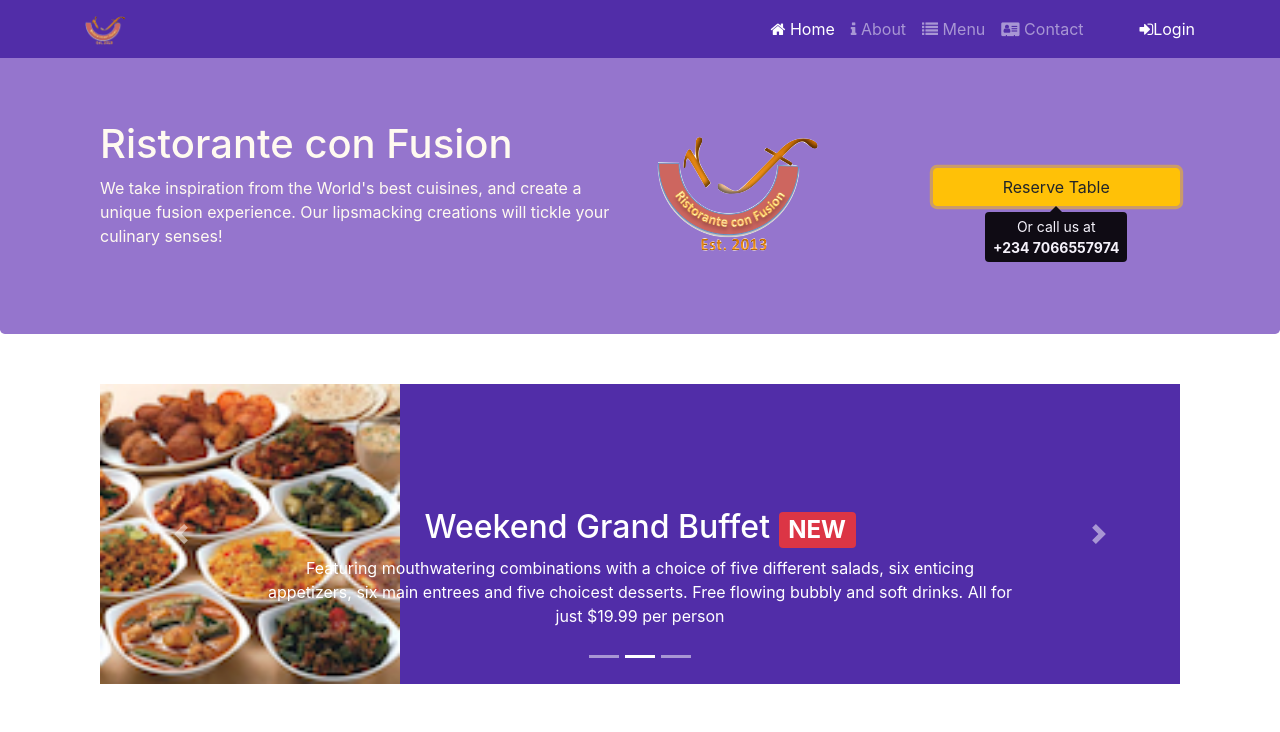
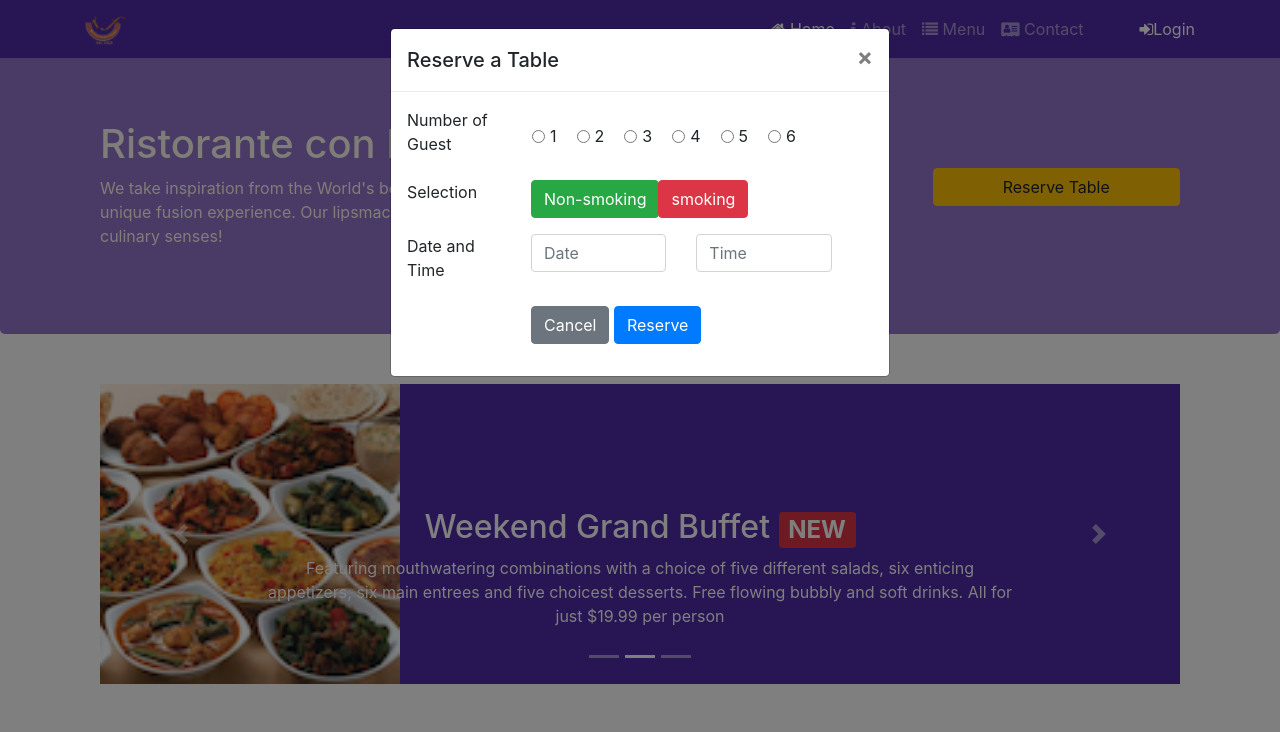
Before and after one commit to skidan007/confusion, a website: page index.html in a window 1280 px wide. Both pictures are taken after a click on the button "Reserve Table". Shown: the top 732 px of the page. Drawn offline with nearby package versions, Linux system fonts and the light colour scheme.

Commit message:
form modal

```diff
--- a/index.html
+++ b/index.html
@@ -151,11 +151,8 @@
             <button
               type="button"
               class="btn btn-block btn-warning mt-5"
-              data-toggle="tooltip"
-              data-html="true"
-              title="Or call us at <br><strong>+234 7066557974</strong>"
-              data-placement="bottom"
-              href="#form"
+              data-toggle="modal"
+              href="#form-modal"
             >
               Reserve Table
             </button>
@@ -227,40 +224,53 @@
               </div>
             </div>
             <ol class="carousel-indicators">
-                <li data-target="#mycarousel" data-slide-to="0" class="active"></li>
+              <li
+                data-target="#mycarousel"
+                data-slide-to="0"
+                class="active"
+              ></li>
               <li data-target="#mycarousel" data-slide-to="1"></li>
               <li data-target="#mycarousel" data-slide-to="2"></li>
             </ol>
-            <a class="carousel-control-prev" href="#mycarousel" role="button" data-slide="prev">
+            <a
+              class="carousel-control-prev"
+              href="#mycarousel"
+              role="button"
+              data-slide="prev"
+            >
               <span class="carousel-control-prev-icon"></span>
             </a>
-            <a class="carousel-control-next" href="#mycarousel" role="button" data-slide="next">
+            <a
+              class="carousel-control-next"
+              href="#mycarousel"
+              role="button"
+              data-slide="next"
+            >
               <span class="carousel-control-next-icon"></span>
             </a>
           </div>
         </div>
       </div>
-      <div class="row row-content align-items-center">
-        <div class="col-12 col-sm-4 order-sm-last col-md-3">
-          <h3>Our Lipsmacking Culinary Creations</h3>
-        </div>
-      </div>
     </div>
 
-    <div class="container">
-      <div class="row row-content">
-        <div
-          class="col col-md-8 offset-md-2 mt-4 justify-content-center"
-          id="form"
+    <div class="modal fade" role="dialog" tabindex="-1" id="form-modal">
+      <div class="modal-dialog">
+        <div class="modal-content">
+          <div class="modal-header">
+            <h5 class="modal-title">Reserve a Table</h5>
+            <button
+              type="button"
+              class="close"
+              data-dismiss="modal"
+              aria-label="Close"
             >
-          <div class="card">
-            <div class="card-header bg-warning">
-              <h3>Reserve a Table</h3>
+              <span aria-hidden="true">&times;</span>
+            </button>
           </div>
-            <div class="card-body">
+          <div class="modal-body">
             <form action="">
               <div class="form-group row">
-                  <label for="" class="col-12 col-md-2">Number of Guest</label>
+                <label for="" class="col-12 col-sm-3">Number of Guest</label>
 
                 <div class="form-check form-check-inline ml-3">
                   <input
@@ -320,7 +330,16 @@
                 </div>
               </div>
               <div class="form-group row">
-                  <label for="dateandtime" class="col-12 col-md-2"
+                <label for="selection" class="col-12 col-sm-3">Selection</label>
+                <div class="input-group-prepend col-sm-4" id="selection">
+                  <button class="btn btn-success" type="button">
+                    Non-smoking
+                  </button>
+                  <button class="btn btn-danger" type="button">smoking</button>
+                </div>
+              </div>
+              <div class="form-group row">
+                <label for="dateandtime" class="col-12 col-sm-3"
                   >Date and Time</label
                 >
                 <div class="col-12 col-md-4">
@@ -343,14 +362,14 @@
                 </div>
               </div>
               <div class="form-group row">
-                  <div class="col offset-md-2">
-                    <button type="submit" class="btn btn-primary">
-                      Reserve
+                <div class="col offset-md-3">
+                  <button type="submit" class="btn btn-secondary">
+                    Cancel
                   </button>
+                  <button type="submit" class="btn btn-primary">Reserve</button>
                 </div>
               </div>
             </form>
-            </div>
           </div>
         </div>
       </div>
@@ -425,10 +444,10 @@
     <script src="node_modules/jquery/dist/jquery.slim.min.js"></script>
     <script src="node_modules/popper.js/dist/umd/popper.min.js"></script>
     <script src="node_modules/bootstrap/dist/js/bootstrap.min.js"></script>
-    <script>
+    <!-- <script>
       $(document).ready(function () {
         $('[data-toggle="tooltip"]').tooltip();
       });
-    </script>
+    </script> -->
   </body>
 </html>
```
Lines whose indentation alone changed are shown as unchanged.
